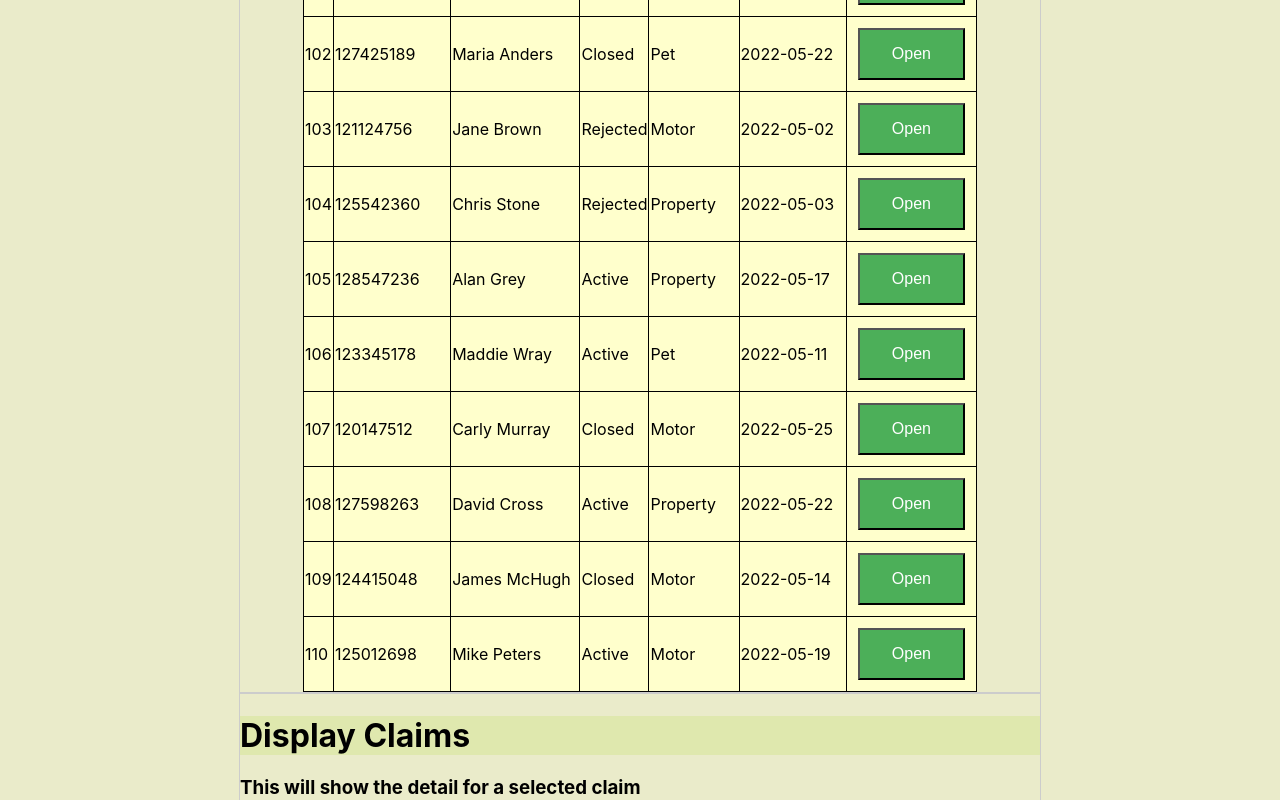
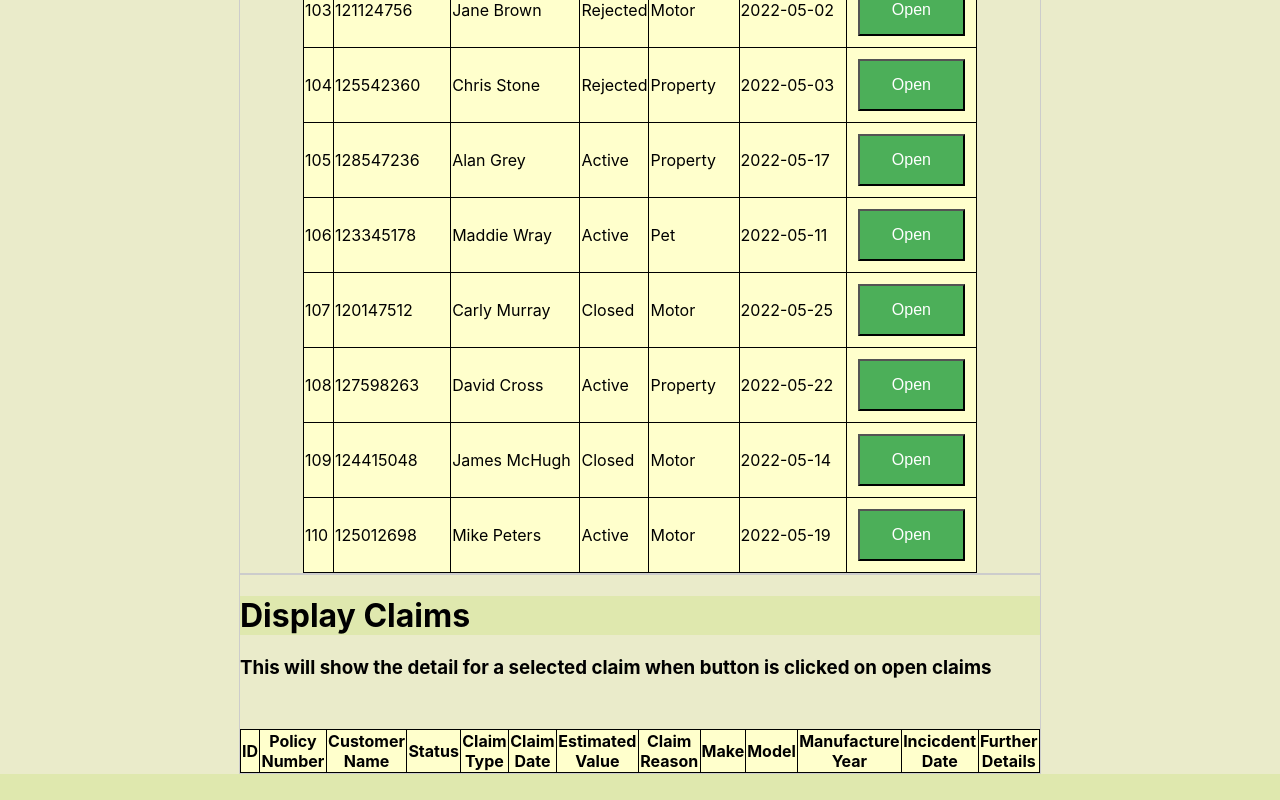
Before and after one commit to vanessa-fullstack/quick-claims, a React (Create React App) app: page /displayclaim in a window 1280 px wide. Shown: the part 2000-2800 px from the top of the page. Built offline with nearby package versions, Linux system fonts and the light colour scheme.

Commit message:
adding display claims table and other functionality

```diff
--- a/src/components/DisplayClaim/DisplayClaim.js
+++ b/src/components/DisplayClaim/DisplayClaim.js
@@ -1,10 +1,43 @@
 import '../stylesheet.css';
+import DisplayClaimsRow from './DisplayClaimRow';
+import '../stylesheet.css';
+import { getAllClaimsInfo } from '../../data/DataFunctions';
+import { useState } from 'react';
+
 
 const DisplayClaim = () => {
 
+
     return <div className="container">
     <h1>Display Claims</h1>
-    <h3>This will show the detail for a selected claim</h3>
+    <h3>This will show the detail for a selected claim when button is clicked on open claims</h3>
+    <table className="transactionsTable">
+        <thead>
+        <tr>
+            <th>ID</th>
+            <th>Policy Number</th>
+            <th>Customer Name</th>
+            <th>Status</th>
+            <th>Claim Type</th>
+            <th>Claim Date</th>
+            <th>Estimated Value</th>
+            <th>Claim Reason</th>
+            <th>Make</th>
+            <th>Model</th>
+            <th>Manufacture Year</th>
+            <th>Incicdent Date</th>
+            <th>Further Details</th>
+        </tr>
+        </thead>
+        <tbody>
+            {/* {
+            displayClaims.map( (claim, index) => {
+                return claim.status === selectedStatus && <DisplayClaimsRow key={index} id={claim.id}
+                policy_num={claim.policy_num} customer_name={claim.customer_name} status={claim.status} />
+            })
+            } */}
+        </tbody>
+    </table>
 
 </div>
 }
--- /dev/null
+++ b/src/components/DisplayClaim/DisplayClaimRow.js
@@ -0,0 +1,22 @@
+const DisplayClaimsRow = (props) => {
+
+    return (
+        <tr>
+            <td>{props.id}</td>
+            <td>{props.policy_num}</td>
+            <td>{props.customer_name}</td>
+            <td>{props.status}</td>
+            <td>{props.claim_type}</td>
+            <td>{props.claim_date}</td>
+            <td>{props.estimated_value}</td>
+            <td>{props.claim_reason}</td>
+            <td>{props.make}</td>
+            <td>{props.model}</td>
+            <td>{props.manufacture_year}</td>
+            <td>{props.incident_date}</td>
+            <td>{props.further_details}</td>
+        </tr>
+    )
+}
+
+export default DisplayClaimsRow;
--- a/src/components/NewClaim/NewClaim.js
+++ b/src/components/NewClaim/NewClaim.js
@@ -2,10 +2,22 @@ import '../stylesheet.css';
 
 const NewClaim = () => {
 
+    const hideInstructions = () => {
+        const x = document.getElementById("list");
+        if(x.style.display === "none"){
+            x.style.display = "block";
+            document.getElementById("instructions").innerText = "^To start a new claim";
+        }
+        else {
+            x.style.display = "none";
+            document.getElementById("instructions").innerText = ">To start a new claim";
+        }
+    }
+
     return <div className="container">
             <h1>Register a new claim</h1>
-            <h2>To start a new claim</h2>
-            <ul>
+            <h2 id="instructions" onClick={hideInstructions}>&gt;To start a new claim</h2>
+            <ul id="list">
                 <li>Please complete the following fields marked with an *</li>
                 <li>Only complete the fields neccesary to your claim e.g. if claim is for property, expand and complete the property section</li>
                 <li>Select "Register Claims" to complete</li>
--- a/src/components/OpenClaim/OpenClaim.js
+++ b/src/components/OpenClaim/OpenClaim.js
@@ -15,10 +15,6 @@ const OpenClaim = () => {
 
     const [selectedStatus, setSelectedStatus] = useState([statusTypes[0]]);
 
-    // const changeStatus = (event) => {
-    //     const status = event.target.options.selectedIndex;
-    //     setSelectedStatus(statusTypes[status]);
-    // }
     const changeStatus = (event) => {
         const option = event.target.options.selectedIndex;
         setSelectedStatus(statusTypes[option]);
@@ -31,7 +27,7 @@ const OpenClaim = () => {
         {/* <option value="" disabled={true}> ---select---</option> */}
         {statusTypes.map (status => <option key={status} value={status}>{status}</option>)}
     </select>
-    </div>{selectedStatus}
+    </div>
     <table className="transactionsTable">
         <thead>
         <tr>
@@ -48,21 +44,6 @@ const OpenClaim = () => {
                 policy_num={claim.policy_num} customer_name={claim.customer_name} status={claim.status} />
             })
             }
-            {/* {
-            payments.map( (payment, index) => {
-                return  payment.country === selectedCountry && <TransactionsRow key={index} id={payment.id} date={payment.date}
-                country = {payment.country}  currency = {payment.currency}
-                amount={payment.amount}   />
-            }   )
-
-            } */}
-
-            {/* {openClaims
-            .filter (claim => claim.status === selectedStatus)
-            .map( (claim, index) => {
-                return claim.status === selectedStatus && <OpenClaimsRow key={index} id={claim.id} policy_num={claim.policy_num}
-                customer_name={claim.customer_name} status={claim.status} />
-            })} */}
         </tbody>
     </table>
 </div>
--- a/src/components/OpenClaim/OpenClaimsRow.js
+++ b/src/components/OpenClaim/OpenClaimsRow.js
@@ -1,4 +1,9 @@
 const OpenClaimsRow = (props) => {
+
+    const openButton = () => {
+        console.log("Button has been clicked - this will populate a table and open it in the display claims component")
+
+    }
 
     return (
         <tr>
@@ -6,7 +11,7 @@ const OpenClaimsRow = (props) => {
             <td>{props.policy_num}</td>
             <td>{props.customer_name}</td>
             <td>{props.status}</td>
-            <td><button>Open</button></td>
+            <td><button  onClick={openButton}>Open</button></td>
         </tr>
     )
 }
--- a/src/components/SearchClaim/SearchClaimsRow.js
+++ b/src/components/SearchClaim/SearchClaimsRow.js
@@ -1,4 +1,9 @@
 const SearchClaimsRow = (props) => {
+
+    const openButton = () => {
+        console.log("Button has been clicked - this will populate a table and open it in the display claims component")
+
+    }
 
     return (
         <tr>
@@ -8,7 +13,7 @@ const SearchClaimsRow = (props) => {
             <td>{props.status}</td>
             <td>{props.claim_type}</td>
             <td>{props.claim_date}</td>
-            <td><button>Open</button></td>
+            <td><button onClick={openButton}>Open</button></td>
         </tr>
     )
 }
--- a/src/components/stylesheet.css
+++ b/src/components/stylesheet.css
@@ -31,6 +31,10 @@ button{
 
 button:hover{
     background-color: #24612c;
+}
+
+#list{
+    display:none;
 }
 
 table, th, td{
```
